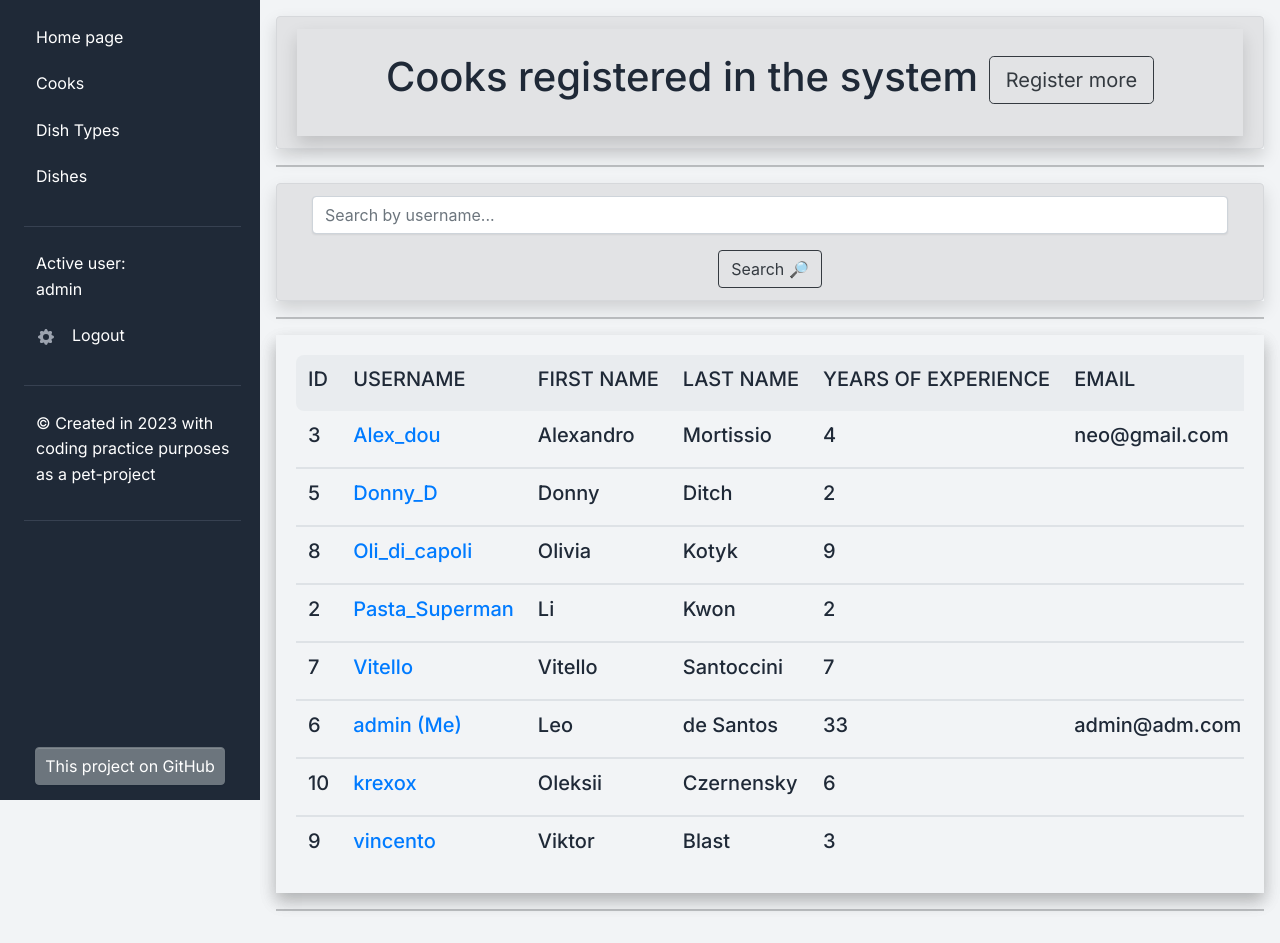
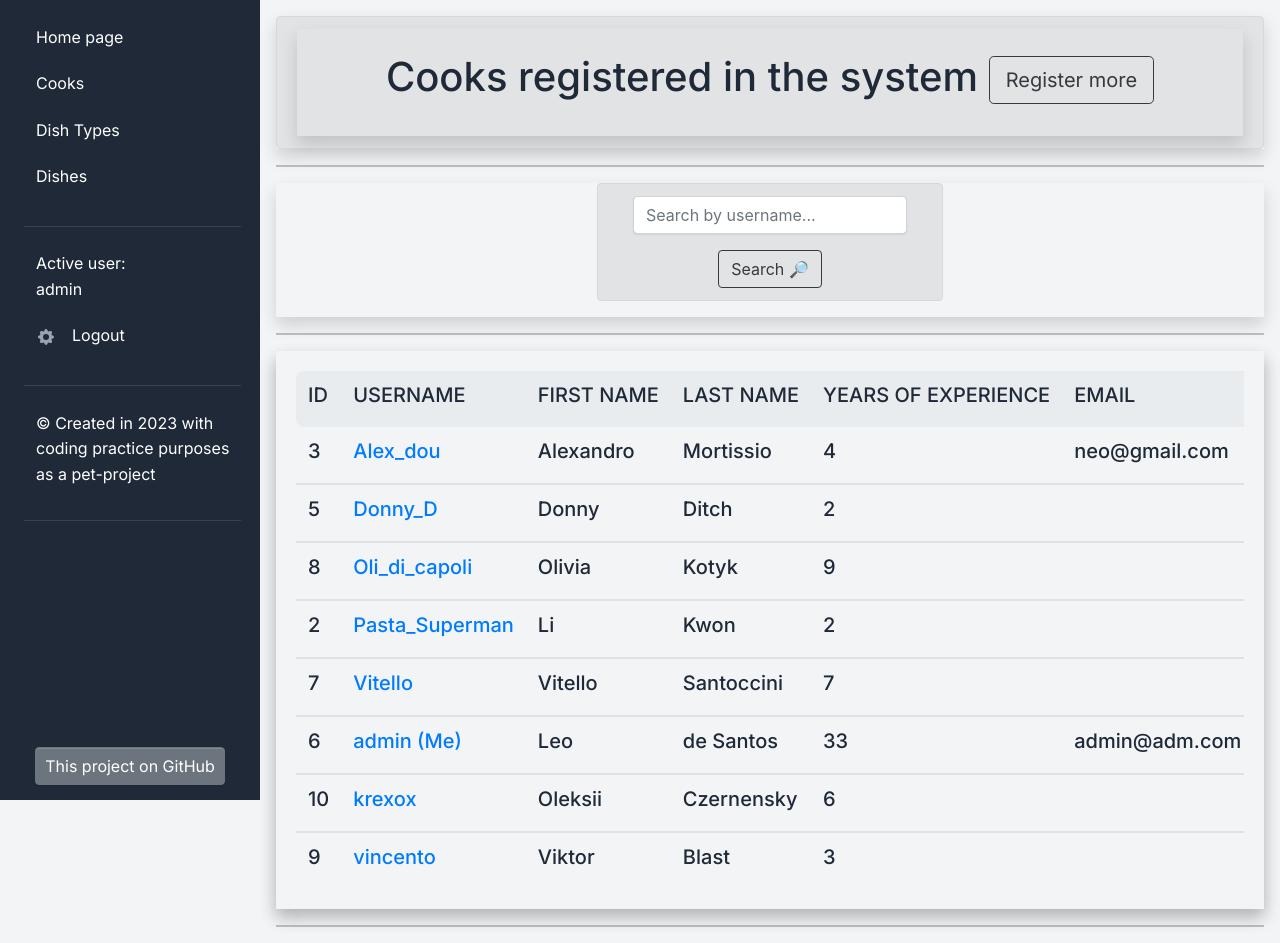
Before and after one commit to bohdan-yatsyna/kitchen-service-site, a Django app: page /cooks/ in a window 1280 px wide. Before the commit the page ends 911 px from the top, so only its background shows below. Run offline with Django 4.2, Linux system fonts and the light colour scheme; a user stored in the database is signed in; data comes from the database, SQL or seed files in the repository; some libraries are stand-ins or nearby versions.

Commit message:
Little visual change of search_fild.html display on other pages
Make it less

```diff
--- a/templates/includes/search_field.html
+++ b/templates/includes/search_field.html
@@ -1,7 +1,9 @@
 {% load crispy_forms_filters %}
 
 <hr>
-<div class="shadow">
+<div class="shadow fmxw-600">
+  <div class="d-flex justify-content-center">
+    <div class="fmxw-400">
       <div class="alert alert-secondary" role="alert">
         <div class="container-sm">
           <form action="" method="get">
@@ -13,4 +15,6 @@
         </div>
       </div>
     </div>
+  </div>
+</div>
 <hr>
```
Lines whose indentation alone changed are shown as unchanged.
